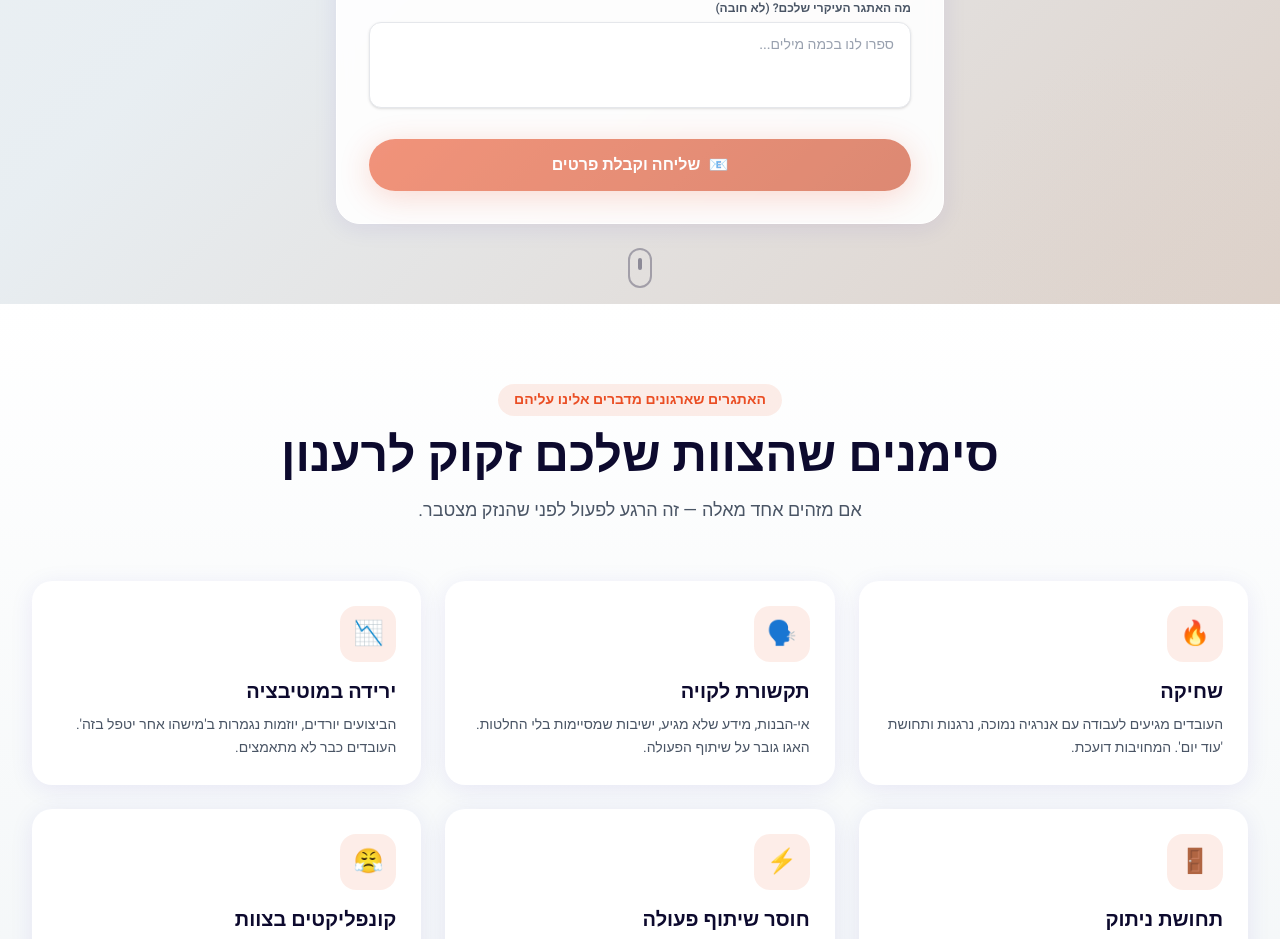
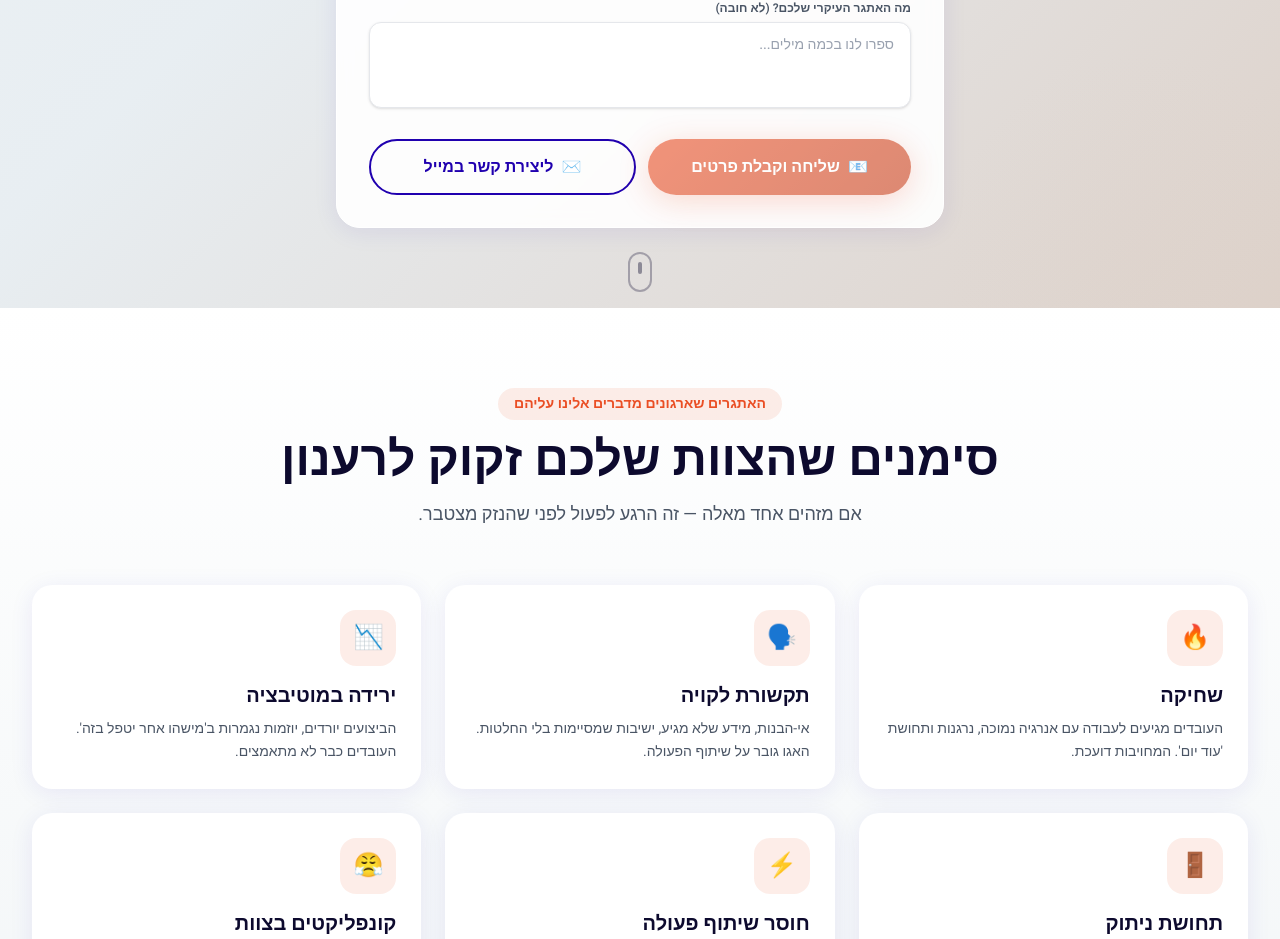
Before and after one commit to sgr25/odt_web, a Next.js app in the folder site/: page / in a window 1280 px wide. Shown: the part 1133-2072 px from the top of the page. Built offline with nearby package versions, Linux system fonts and the light colour scheme.

Commit message:
Add: Include email contact link in LeadForm component for user convenience

```diff
--- a/site/components/LeadForm.tsx
+++ b/site/components/LeadForm.tsx
@@ -234,6 +234,13 @@ export default function LeadForm({ variant = "inline" }: LeadFormProps) {
             )}
           </button>
 
+          <a
+            href={`mailto:${CONTACT.email}`}
+            className="btn-secondary flex-1 justify-center text-center"
+          >
+            <span aria-hidden>✉️</span>
+            ליצירת קשר במייל
+          </a>
         </div>
       </form>
     </div>
```
